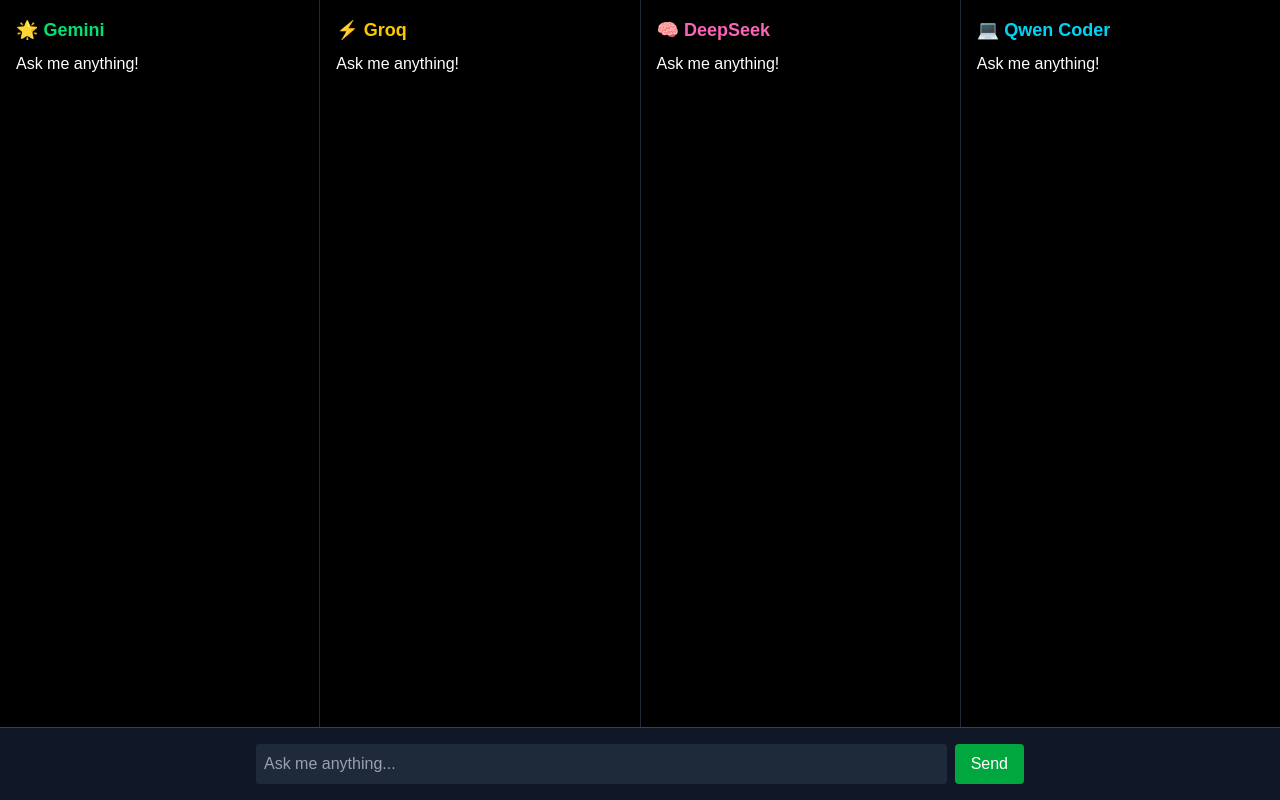
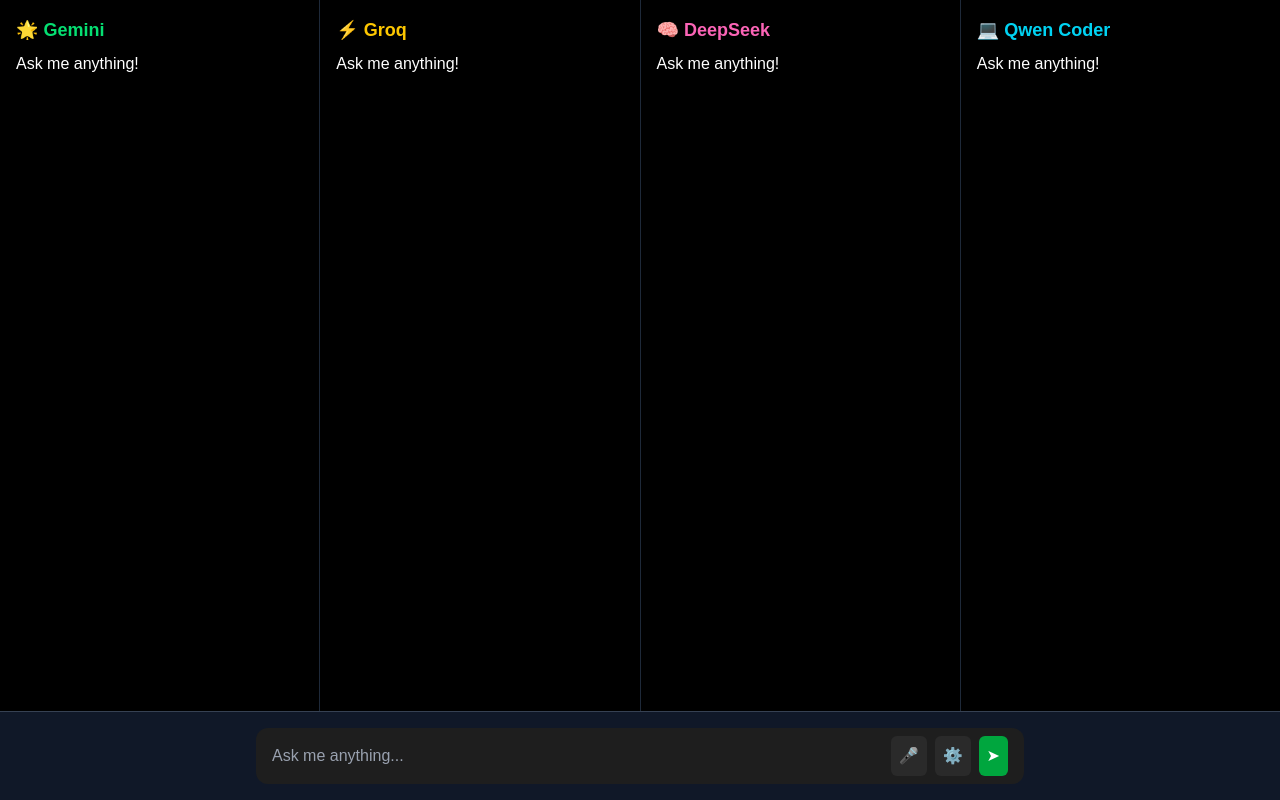
Before and after one commit to ad1tyaydv/ai-fiesta-opensource, a Next.js app: page / in a window 1280 px wide. Built offline with nearby package versions, Linux system fonts and the light colour scheme.

Commit message:
new ui added

```diff
--- a/src/app/page.tsx
+++ b/src/app/page.tsx
@@ -12,23 +12,37 @@
     setLoading(true);
     setResponses(null);
 
+    try {
       const res = await fetch("/api/chat", {
         method: "POST",
         body: JSON.stringify({ messages: [{ role: "user", content: message }] }),
         headers: { "Content-Type": "application/json" },
       });
 
+      if (!res.ok) throw new Error("Failed to get response");
+
       const data = await res.json();
       setResponses(data);
+    } catch (err) {
+      setResponses({ error: "Something went wrong." });
+      console.error("Chat error:", err);
+    } finally {
       setLoading(false);
       setMessage("");
+    }
+  };
+
+  const handleKeyDown = (e: React.KeyboardEvent<HTMLTextAreaElement>) => {
+    if (e.key === "Enter" && !e.shiftKey) {
+      e.preventDefault();
+      sendMessage();
+    }
   };
 
   return (
     <div className="h-screen flex flex-col bg-black text-white">
-      {/* Response Section */}
+      {/* AI Response Columns */}
       <div className="flex flex-1 overflow-hidden divide-x divide-gray-800">
-
         {/* Gemini */}
         <div className="flex-1 overflow-y-auto p-4">
           <h2 className="text-green-400 font-semibold mb-2 text-lg">🌟 Gemini</h2>
@@ -45,7 +59,7 @@
           </div>
         </div>
 
-        {/* OpenRouter */}
+        {/* DeepSeek (OpenRouter) */}
         <div className="flex-1 overflow-y-auto p-4">
           <h2 className="text-pink-400 font-semibold mb-2 text-lg">🧠 DeepSeek</h2>
           <div className="whitespace-pre-wrap">
@@ -62,22 +76,44 @@
         </div>
       </div>
 
-      {/* Chat Input Section */}
+      {/* Bottom Chat Input */}
       <div className="p-4 border-t border-gray-700 bg-gray-900 flex justify-center">
-        <div className="w-full max-w-3xl flex items-center gap-2">
+        <div className="w-full max-w-3xl bg-[#1E1E1E] rounded-xl flex items-center px-4 py-2 gap-2">
           <textarea
+            autoFocus
             value={message}
             onChange={(e) => setMessage(e.target.value)}
+            onKeyDown={handleKeyDown}
             placeholder="Ask me anything..."
             rows={1}
-            className="flex-1 p-2 rounded bg-gray-800 resize-none text-white placeholder-gray-400 focus:outline-none focus:ring-2 focus:ring-green-500"
+            className="flex-1 bg-transparent resize-none outline-none text-white placeholder-gray-400"
           />
+
+          {/* Optional Icons (Replace with React Icons if needed) */}
           <button
+            type="button"
+            className="p-2 rounded-md bg-[#2A2A2A] hover:bg-[#3A3A3A] text-white"
+            title="Mic"
+          >
+            🎤
+          </button>
+
+          <button
+            type="button"
+            className="p-2 rounded-md bg-[#2A2A2A] hover:bg-[#3A3A3A] text-white"
+            title="Settings"
+          >
+            ⚙️
+          </button>
+
+          <button
+            type="button"
             onClick={sendMessage}
             disabled={loading}
-            className="bg-green-600 hover:bg-green-700 px-4 py-2 rounded text-white transition"
+            className="p-2 rounded-md bg-green-600 hover:bg-green-700 text-white disabled:opacity-50"
+            title="Send"
           >
-            {loading ? "Sending..." : "Send"}
+            ➤
           </button>
         </div>
       </div>
```
Lines whose indentation alone changed are shown as unchanged.
